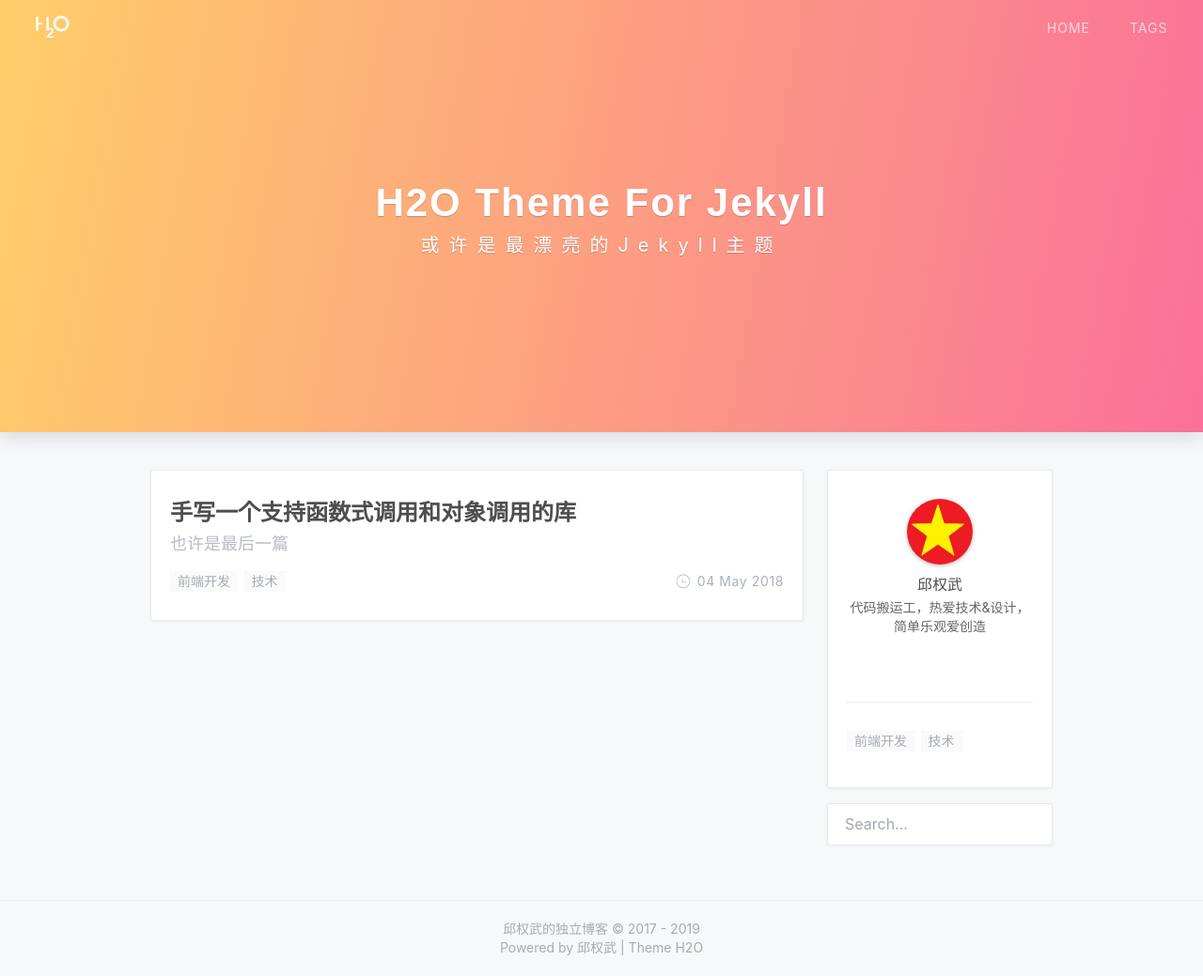
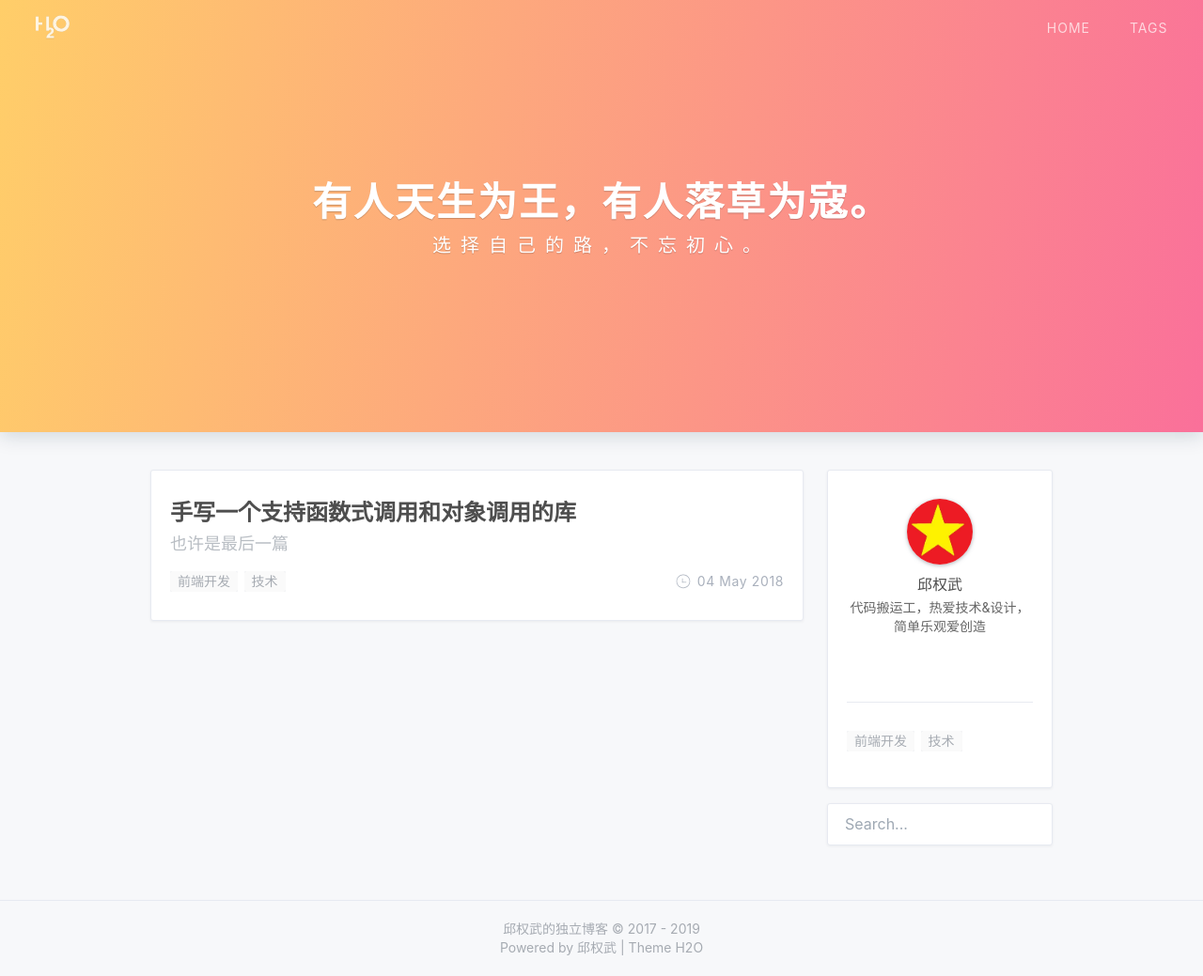
Before and after one commit to qiuquanwu/qiuquanwu.github.io, a Jekyll site: the page built from index.html, in a window 1280 px wide and 1039 px high. Shown: the whole window at 94% size. Built offline with Jekyll 4.4.1, drawn with Linux system fonts in a browser that asks for light colours; nearby versions of some CDN libraries; the list of posts is cut into pages by our own code; a style sheet for code colours, icons or effects is not loaded.

Commit message:
修改首页标题

```diff
--- a/index.html
+++ b/index.html
@@ -1,7 +1,7 @@
 ---
 layout: default
-home-title: H2O Theme For Jekyll
-description: 或许是最漂亮的Jekyll主题
+home-title: 有人天生为王，有人落草为寇。
+description: 选择自己的路，不忘初心。
 ---
 
 {% include header.html %}
```
